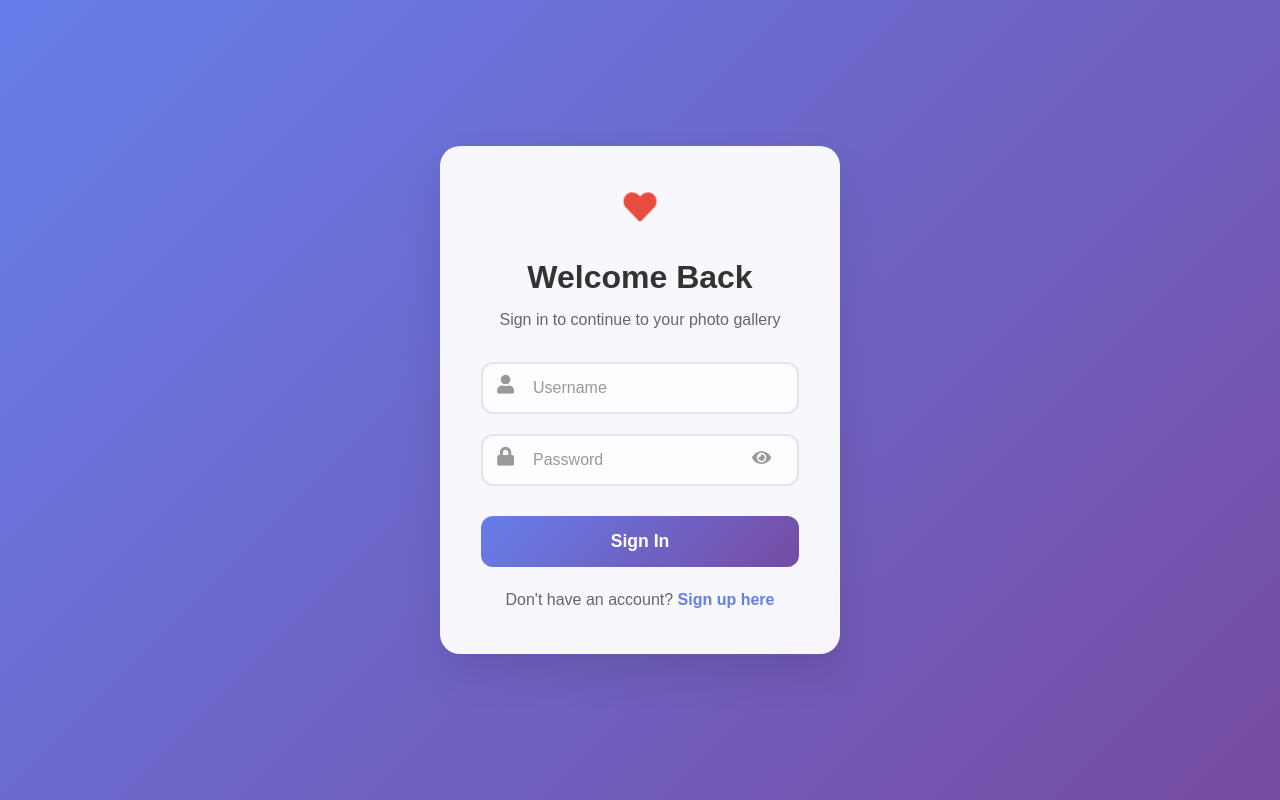
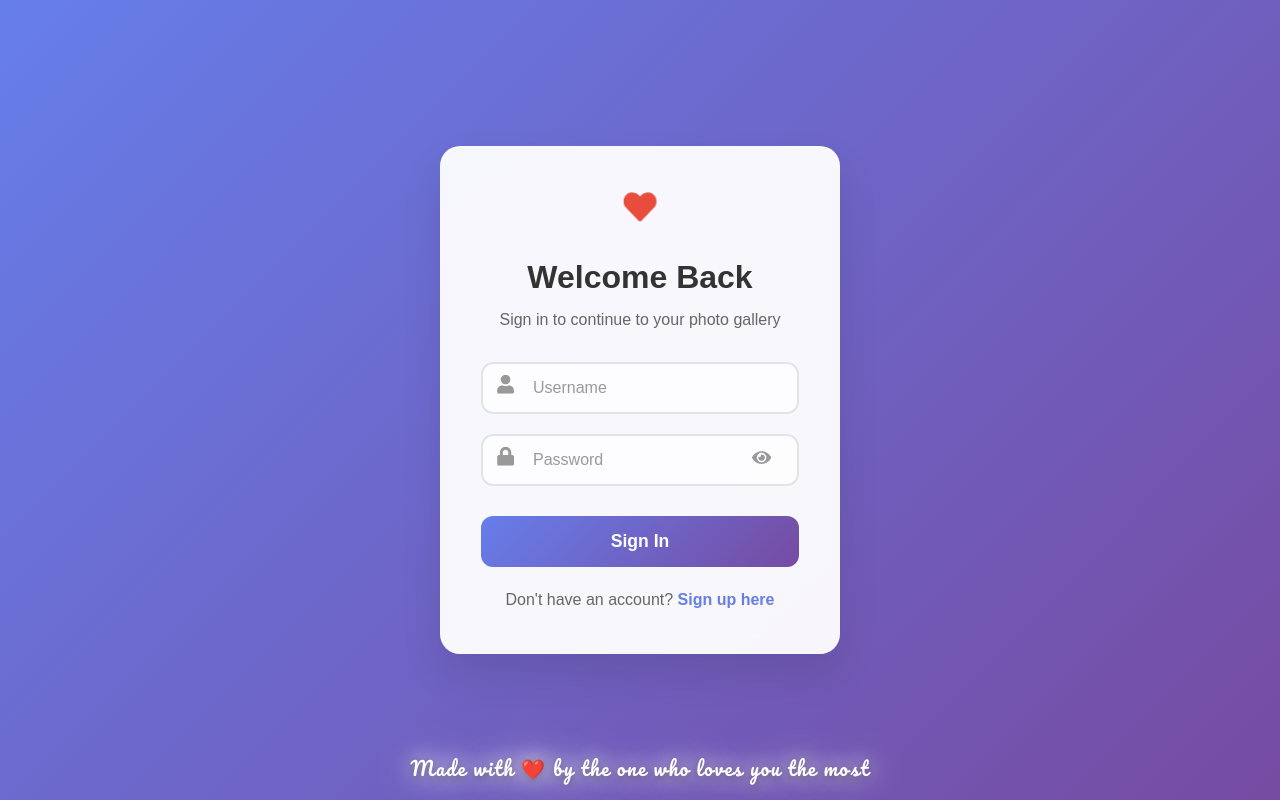
Before and after one commit to Manishjain92744/Frontend, a React (Create React App) app: page / in a window 1280 px wide. Built offline with nearby package versions, Linux system fonts and the light colour scheme; no server answers.

Commit message:
footer message added to all page

```diff
--- a/src/components/Gallery.js
+++ b/src/components/Gallery.js
@@ -626,26 +626,30 @@ const FooterMessage = styled.div`
   left: 0;
   right: 0;
   bottom: 0;
-  background: none;
-  color: #fff;
+  color: white;
   font-family: 'Pacifico', cursive;
-  font-size: 1.1rem;
+  font-size: 1.2rem;
   text-align: center;
-  padding: 10px 0 14px 0;
+  padding: 12px 0 16px 0;
   z-index: 9999;
-  letter-spacing: 1px;
-  text-shadow: 0 2px 8px rgba(0,0,0,0.2);
+  letter-spacing: 1.5px;
+  text-shadow:
+    0 0 20px rgba(255, 255, 255, 1),
+    0 2px 10px rgba(0, 0, 0, 0.5),
+    0 0 40px rgba(255, 255, 255, 0.8);
   pointer-events: none;
   user-select: none;
 
   @media (max-width: 768px) {
-    font-size: 1rem;
-    padding: 8px 0 12px 0;
+    font-size: 1.1rem;
+    padding: 10px 0 14px 0;
+    letter-spacing: 1.2px;
   }
 
   @media (max-width: 480px) {
-    font-size: 0.9rem;
-    padding: 6px 0 10px 0;
+    font-size: 1rem;
+    padding: 8px 0 12px 0;
+    letter-spacing: 1px;
   }
 `;
 
--- a/src/components/HomePage.js
+++ b/src/components/HomePage.js
@@ -190,6 +190,40 @@ const MusicControlsContainer = styled.div`
     right: 10px;
     gap: 6px;
     flex-direction: column;
+  }
+`;
+
+
+
+const FooterMessage = styled.div`
+  position: fixed;
+  left: 0;
+  right: 0;
+  bottom: 0;
+  color: white;
+  font-family: 'Pacifico', cursive;
+  font-size: 1.2rem;
+  text-align: center;
+  padding: 12px 0 16px 0;
+  z-index: 9999;
+  letter-spacing: 1.5px;
+  text-shadow:
+    0 0 20px rgba(255, 255, 255, 1),
+    0 2px 10px rgba(0, 0, 0, 0.5),
+    0 0 40px rgba(255, 255, 255, 0.8);
+  pointer-events: none;
+  user-select: none;
+
+  @media (max-width: 768px) {
+    font-size: 1.1rem;
+    padding: 10px 0 14px 0;
+    letter-spacing: 1.2px;
+  }
+
+  @media (max-width: 480px) {
+    font-size: 1rem;
+    padding: 8px 0 12px 0;
+    letter-spacing: 1px;
   }
 `;
 
@@ -646,6 +680,10 @@ const HomePage = ({ currentUser, onLogout }) => {
           </Button>
         </ButtonContainer>
       </Content>
+
+      <FooterMessage>
+        Made with ❤️ by the one who loves you the most
+      </FooterMessage>
     </HomeContainer>
   );
 };
--- a/src/components/Login.js
+++ b/src/components/Login.js
@@ -163,6 +163,38 @@ const HeartIcon = styled(motion.div)`
   margin-bottom: 20px;
 `;
 
+const FooterMessage = styled.div`
+  position: fixed;
+  left: 0;
+  right: 0;
+  bottom: 0;
+  color: white;
+  font-family: 'Pacifico', cursive;
+  font-size: 1.2rem;
+  text-align: center;
+  padding: 12px 0 16px 0;
+  z-index: 9999;
+  letter-spacing: 1.5px;
+  text-shadow:
+    0 0 20px rgba(255, 255, 255, 1),
+    0 2px 10px rgba(0, 0, 0, 0.5),
+    0 0 40px rgba(255, 255, 255, 0.8);
+  pointer-events: none;
+  user-select: none;
+
+  @media (max-width: 768px) {
+    font-size: 1.1rem;
+    padding: 10px 0 14px 0;
+    letter-spacing: 1.2px;
+  }
+
+  @media (max-width: 480px) {
+    font-size: 1rem;
+    padding: 8px 0 12px 0;
+    letter-spacing: 1px;
+  }
+`;
+
 const Login = ({ onLoginSuccess, onSwitchToSignup }) => {
   const [formData, setFormData] = useState({
     username: '',
@@ -295,6 +327,10 @@ const Login = ({ onLoginSuccess, onSwitchToSignup }) => {
           </a>
         </SignupLink>
       </LoginCard>
+
+      <FooterMessage>
+        Made with ❤️ by the one who loves you the most
+      </FooterMessage>
     </LoginContainer>
   );
 };
--- a/src/components/MusicUploadPage.js
+++ b/src/components/MusicUploadPage.js
@@ -168,6 +168,38 @@ const LogoutButton = styled.button`
   @media (max-width: 480px) {
     font-size: 0.75rem;
     padding: 5px 10px;
+  }
+`;
+
+const FooterMessage = styled.div`
+  position: fixed;
+  left: 0;
+  right: 0;
+  bottom: 0;
+  color: white;
+  font-family: 'Pacifico', cursive;
+  font-size: 1.2rem;
+  text-align: center;
+  padding: 12px 0 16px 0;
+  z-index: 9999;
+  letter-spacing: 1.5px;
+  text-shadow:
+    0 0 20px rgba(255, 255, 255, 1),
+    0 2px 10px rgba(0, 0, 0, 0.5),
+    0 0 40px rgba(255, 255, 255, 0.8);
+  pointer-events: none;
+  user-select: none;
+
+  @media (max-width: 768px) {
+    font-size: 1.1rem;
+    padding: 10px 0 14px 0;
+    letter-spacing: 1.2px;
+  }
+
+  @media (max-width: 480px) {
+    font-size: 1rem;
+    padding: 8px 0 12px 0;
+    letter-spacing: 1px;
   }
 `;
 
@@ -616,6 +648,10 @@ const MusicUploadPage = ({ currentUser, onLogout }) => {
           Some uploads failed. Please try again.
         </ErrorMessage>
       )}
+
+      <FooterMessage>
+        Made with ❤️ by the one who loves you the most
+      </FooterMessage>
     </UploadContainer>
   );
 };
--- a/src/components/Signup.js
+++ b/src/components/Signup.js
@@ -161,6 +161,38 @@ const HeartIcon = styled(motion.div)`
   font-size: 2rem;
   color: #e74c3c;
   margin-bottom: 20px;
+`;
+
+const FooterMessage = styled.div`
+  position: fixed;
+  left: 0;
+  right: 0;
+  bottom: 0;
+  color: white;
+  font-family: 'Pacifico', cursive;
+  font-size: 1.2rem;
+  text-align: center;
+  padding: 12px 0 16px 0;
+  z-index: 9999;
+  letter-spacing: 1.5px;
+  text-shadow:
+    0 0 20px rgba(255, 255, 255, 1),
+    0 2px 10px rgba(0, 0, 0, 0.5),
+    0 0 40px rgba(255, 255, 255, 0.8);
+  pointer-events: none;
+  user-select: none;
+
+  @media (max-width: 768px) {
+    font-size: 1.1rem;
+    padding: 10px 0 14px 0;
+    letter-spacing: 1.2px;
+  }
+
+  @media (max-width: 480px) {
+    font-size: 1rem;
+    padding: 8px 0 12px 0;
+    letter-spacing: 1px;
+  }
 `;
 
 const PasswordStrength = styled.div`
@@ -586,6 +618,10 @@ const Signup = ({ onSignupSuccess, onSwitchToLogin }) => {
           </a>
         </LoginLink>
       </SignupCard>
+
+      <FooterMessage>
+        Made with ❤️ by the one who loves you the most
+      </FooterMessage>
     </SignupContainer>
   );
 };
--- a/src/components/UploadPage.js
+++ b/src/components/UploadPage.js
@@ -168,6 +168,38 @@ const LogoutButton = styled.button`
   @media (max-width: 480px) {
     font-size: 0.75rem;
     padding: 5px 10px;
+  }
+`;
+
+const FooterMessage = styled.div`
+  position: fixed;
+  left: 0;
+  right: 0;
+  bottom: 0;
+  color: white;
+  font-family: 'Pacifico', cursive;
+  font-size: 1.2rem;
+  text-align: center;
+  padding: 12px 0 16px 0;
+  z-index: 9999;
+  letter-spacing: 1.5px;
+  text-shadow:
+    0 0 20px rgba(255, 255, 255, 1),
+    0 2px 10px rgba(0, 0, 0, 0.5),
+    0 0 40px rgba(255, 255, 255, 0.8);
+  pointer-events: none;
+  user-select: none;
+
+  @media (max-width: 768px) {
+    font-size: 1.1rem;
+    padding: 10px 0 14px 0;
+    letter-spacing: 1.2px;
+  }
+
+  @media (max-width: 480px) {
+    font-size: 1rem;
+    padding: 8px 0 12px 0;
+    letter-spacing: 1px;
   }
 `;
 
@@ -617,6 +649,10 @@ const UploadPage = ({ currentUser, onLogout }) => {
           Some uploads failed. Please try again.
         </ErrorMessage>
       )}
+
+      <FooterMessage>
+        Made with ❤️ by the one who loves you the most
+      </FooterMessage>
     </UploadContainer>
   );
 };
```
